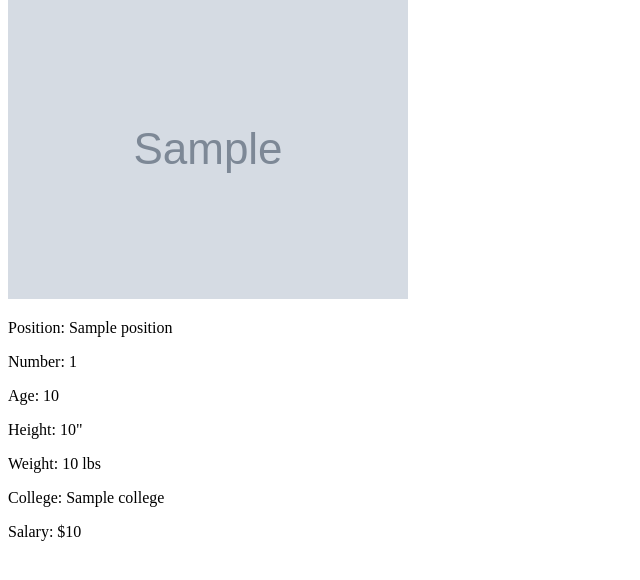
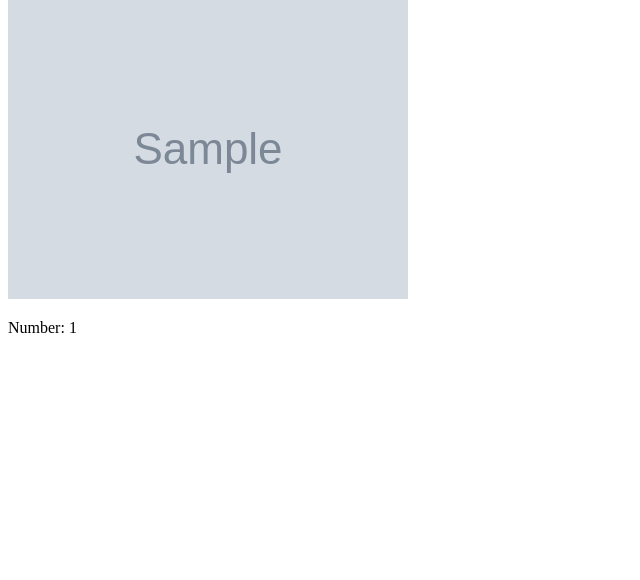
Before and after one commit to alexdietz1988/celtics-collector, a Django app: template main_app/templates/player_detail.html in a window 1280 px wide. Shown: the part 166-746 px from the top of the page, without its empty margins (0-640 px from the left). Run offline with Django 3.2, Linux system fonts and the light colour scheme; the template is opened without the code that fills it: most values are stand-ins (such as "Sample title", 1, 10 or a date in 2020); grey boxes marked "Sample" are stand-in pictures.

Commit message:
Simplify player model

```diff
--- a/main_app/models.py
+++ b/main_app/models.py
@@ -8,12 +8,6 @@ class Player(models.Model):
     last_name = models.CharField(max_length=100)
     img = models.CharField(max_length=250)
     number = models.IntegerField(default=-1)
-    position = models.CharField(max_length=100)
-    age = models.IntegerField(default=0)
-    height_in_inches = models.IntegerField(default=0)
-    weight_in_lbs = models.IntegerField(default=0)
-    college = models.CharField(max_length=250)
-    salary_in_dollars = models.IntegerField(default=0)
     created_at = models.DateTimeField(auto_now_add=True)
 
     def __str__(self):
--- a/main_app/templates/player_detail.html
+++ b/main_app/templates/player_detail.html
@@ -13,13 +13,7 @@ Player Detail
 <div>
     <h2>{{player.first_name}} {{player.last_name}}</h2>
     <img src="{{player.img}}" alt="{{player.first_name}} {{player.last_name}}" />
-    <p>Position: {{player.position}}</p>
     <p>Number: {{player.number}}</p>
-    <p>Age: {{player.age}}</p>
-    <p>Height: {{player.height_in_inches}}"</p>
-    <p>Weight: {{player.weight_in_lbs}} lbs</p>
-    <p>College: {{player.college}}</p>
-    <p>Salary: ${{player.salary_in_dollars}}</p>
 </div>
 
 
```
Also changed, not shown: main_app/migrations/0004_remove_player_age_remove_player_college_and_more.py (added).
